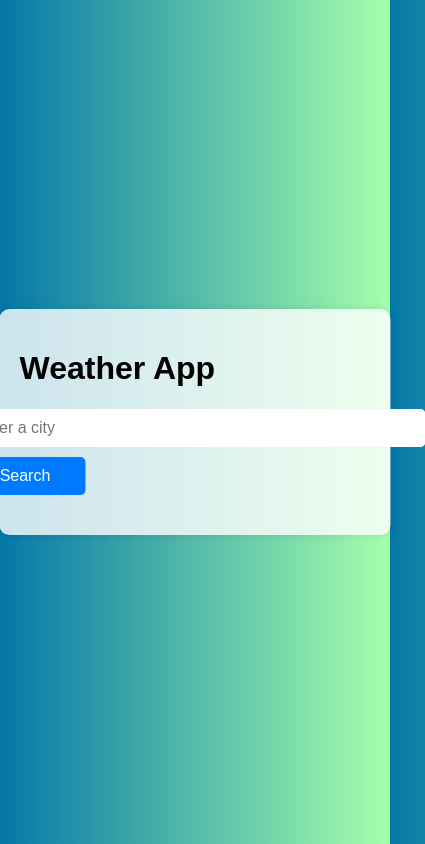
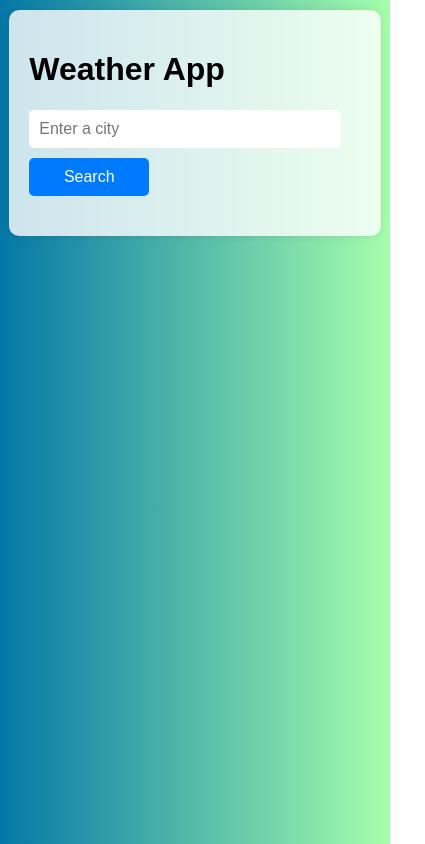
Before and after one commit to Jana2xN/The-Weather, a plain HTML site: page index.html in a window 390 px wide. Shown: the whole page, 425 px wide, since content can reach past the window. Drawn offline with Linux system fonts and the light colour scheme.

Commit message:
Make responsive

```diff
--- a/styles.css
+++ b/styles.css
@@ -3,23 +3,24 @@ body {
     margin: 0;
     padding: 0;
     font-size: 16px;
-    background: rgb(4,119,167);
     background: linear-gradient(90deg, rgba(4,119,167,1) 0%, rgba(166,255,172,1) 100%);
-    height: 100vh;
+    display: flex;
+    justify-content: center; /* Center content horizontally */
+    align-items: flex-start; /* Align items to the top */
+    min-height: 100vh;
+    padding-top: 10px;
+    box-sizing: border-box; /* Ensure padding doesn't affect overall height */
 }
 
 .container {
-    position: absolute;
-    top: 50%;
-    left: 50%;
-    transform: translate(-50%, -50%);
-    width: 90%; /* Adjusted width for mobile */
-    max-width: 600px; /* Maximum width */
+    width: 85%;
+    max-width: 600px;
     height: auto;
     padding: 20px;
     background-color: rgba(255, 255, 255, 0.8);
     border-radius: 10px;
     box-shadow: 0 0 10px rgba(0, 0, 0, 0.1);
+    margin-bottom: 10px; /* Space between container and bottom of the page */
 }
 
 .weather-card {
@@ -55,17 +56,19 @@ body {
 form {
     display: flex;
     flex-direction: column; /* Stack input and button in mobile */
-    align-items: center; /* Center items */
+    align-items: flex-start; /* Align items to the left */
     margin-bottom: 20px;
 }
 
 input {
-    width: 440px;
+    width: calc(100% - 20px); /* Adjust the width to fit properly within the container */
+    max-width: 490px; /* Limit maximum width */
     padding: 10px;
     font-size: 16px;
     border-radius: 5px;
     border: none;
     margin-bottom: 10px;
+    box-sizing: border-box; /* Include padding and border in the width calculation */
 }
 
 button {
@@ -90,10 +93,12 @@ button:hover {
 @media only screen and (min-width: 600px) {
     body {
         font-size: 18px;
+        align-items: center; /* Align items to the center for desktop */
     }
 
     .container {
-        width: 600px;
+        width: 600px; /* Width for desktop */
+        margin-bottom: 50px; /* Space between container and bottom of the page for desktop */
     }
 
     form {
@@ -102,6 +107,7 @@ button:hover {
     }
 
     input {
+        width: 440px; /* Width for desktop */
         margin-bottom: 0;
         margin-right: 10px;
     }
```
